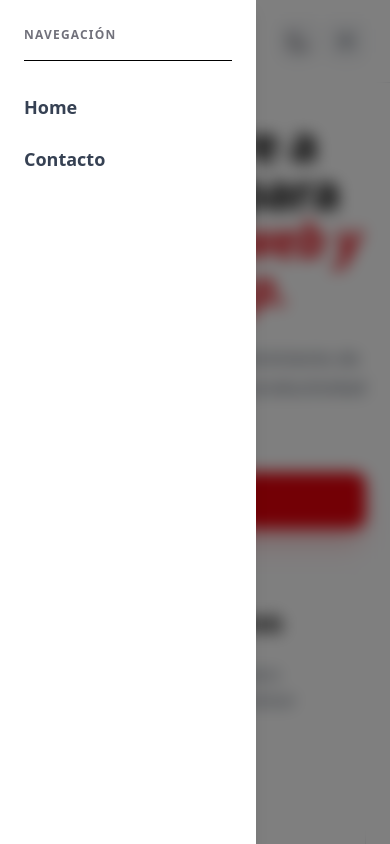
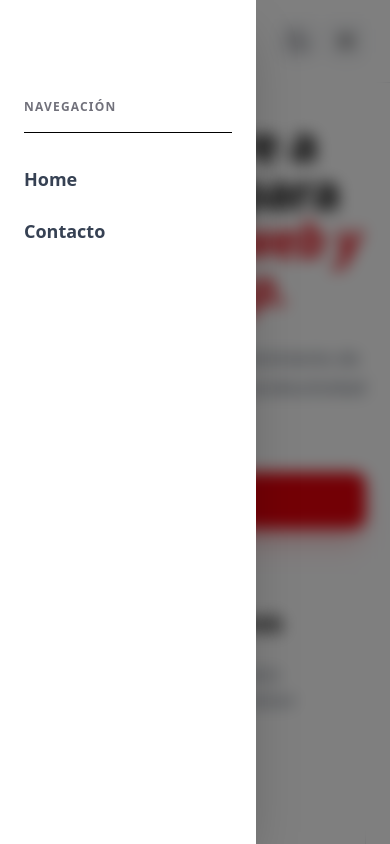
Before and after one commit to oscar-principi/rock-lab, a React (Vite) app: page / in a window 390 px wide. Both pictures are taken after a click on the button 346 px from the left and 41 px from the top of the page. Shown: the top 844 px of the page. Built offline with nearby package versions, Linux system fonts and the light colour scheme.

Commit message:
Fix navbar

```diff
--- a/src/components/Navbar.tsx
+++ b/src/components/Navbar.tsx
@@ -1,8 +1,9 @@
 import { Link } from "react-router-dom";
-import { useState, useEffect } from "react";
+import { useState, useEffect, useRef, type ReactNode } from "react";
+import { Sun, Moon, Menu, X } from "lucide-react";
 
 export default function Navbar() {
-  const [darkMode, setDarkMode] = useState(() => {
+  const [darkMode, setDarkMode] = useState<boolean>(() => {
     if (typeof window !== "undefined") {
       return (
         localStorage.getItem("theme") === "dark" ||
@@ -15,23 +16,27 @@ export default function Navbar() {
 
   const [isOpen, setIsOpen] = useState(false);
   const [scrolled, setScrolled] = useState(false);
+  const lastScrollY = useRef(0);
 
-  // Efecto para detectar el scroll y cerrar el menú
+  // Manejo de scroll para transparencia y auto-cierre
   useEffect(() => {
     const handleScroll = () => {
-      setScrolled(window.scrollY > 10);
+      const currentScrollY = window.scrollY;
+      setScrolled(currentScrollY > 10);
 
-      // NUEVO: Si el usuario scrollea y el menú está abierto, lo cerramos
-      if (window.scrollY > 10) {
-        setIsOpen(false);
+      if (isOpen) {
+        if (Math.abs(currentScrollY - lastScrollY.current) > 2) {
+          setIsOpen(false);
+        }
       }
+      lastScrollY.current = currentScrollY;
     };
 
-    window.addEventListener("scroll", handleScroll);
+    window.addEventListener("scroll", handleScroll, { passive: true });
     return () => window.removeEventListener("scroll", handleScroll);
-  }, []); // Quitamos isOpen de las dependencias para evitar loops innecesarios
+  }, [isOpen]);
 
-  // Efecto para el Dark Mode
+  // Lógica de Dark Mode
   useEffect(() => {
     const root = window.document.documentElement;
     if (darkMode) {
@@ -43,108 +48,87 @@ export default function Navbar() {
     }
   }, [darkMode]);
 
-  const ThemeToggle = () => (
-    <button
-      onClick={() => setDarkMode(!darkMode)}
-      className="relative p-2 rounded-lg bg-gray-100 dark:bg-zinc-800 hover:ring-2 ring-red-500 transition-all duration-300 overflow-hidden"
-      aria-label="Toggle Dark Mode"
-    >
-      <div className="relative w-6 h-6">
-        <svg
-          className={`absolute inset-0 transition-all duration-500 transform ${
-            darkMode ? "translate-y-0 opacity-100 rotate-0" : "translate-y-10 opacity-0 rotate-45"
-          } text-yellow-500`}
-          fill="none" viewBox="0 0 24 24" stroke="currentColor" strokeWidth={2}
-        >
-          <path strokeLinecap="round" strokeLinejoin="round" d="M12 3v1m0 16v1m9-9h-1M4 12H3m15.364-6.364l-.707.707M6.343 17.657l-.707.707m12.728 0l-.707-.707M6.343 6.343l-.707-.707" />
-          <circle cx="12" cy="12" r="4" />
-        </svg>
+  return (
+    <>
+      {/* HEADER PRINCIPAL */}
+      <header
+        className={`fixed top-0 left-0 right-0 z-50 transition-all duration-300 border-b py-4 ${
+          scrolled
+            ? "bg-white/70 dark:bg-zinc-950/70 backdrop-blur-md border-gray-200/50 dark:border-zinc-800/50 shadow-sm"
+            : "bg-white dark:bg-zinc-950 border-gray-200 dark:border-zinc-800"
+        }`}
+      >
+        <div className="max-w-6xl mx-auto flex items-center justify-between px-6">
+          <Logo />
 
-        <svg
-          className={`absolute inset-0 transition-all duration-500 transform ${
-            !darkMode ? "translate-y-0 opacity-100 rotate-0" : "-translate-y-10 opacity-0 -rotate-45"
-          } text-zinc-600`}
-          fill="none" viewBox="0 0 24 24" stroke="currentColor" strokeWidth={2}
-        >
-          <path strokeLinecap="round" strokeLinejoin="round" d="M20.354 15.354A9 9 0 018.646 3.646 9.003 9.003 0 0012 21a9.003 9.003 0 008.354-5.646z" />
-        </svg>
-      </div>
-    </button>
-  );
+          {/* Navegación Desktop */}
+          <div className="hidden md:flex items-center gap-6">
+            <nav className="flex gap-6 text-sm font-medium">
+              <NavLink to="/">Home</NavLink>
+              <NavLink to="/contacto">Contacto</NavLink>
+            </nav>
+            <ThemeToggle darkMode={darkMode} setDarkMode={setDarkMode} />
+          </div>
 
-  return (
-    <header
-      className={`fixed top-0 left-0 right-0 z-50 transition-all duration-300 border-b py-4 ${
-        scrolled
-          ? "bg-white/70 dark:bg-zinc-950/70 backdrop-blur-md border-gray-200/50 dark:border-zinc-800/50 shadow-sm"
-          : "bg-white dark:bg-zinc-950 border-gray-200 dark:border-zinc-800"
-      }`}
-    >
-      <div className="max-w-6xl mx-auto flex items-center justify-between px-6">
+          {/* Botones Mobile */}
+          <div className="flex items-center gap-2 md:hidden">
+            <ThemeToggle darkMode={darkMode} setDarkMode={setDarkMode} />
+            <button
+              onClick={() => setIsOpen(!isOpen)}
+              className="p-2 rounded-lg bg-gray-100 dark:bg-zinc-800 hover:ring-2 ring-red-500 transition-all"
+              aria-label="Abrir menú"
+            >
+              {isOpen ? <X className="w-6 h-6 dark:text-zinc-400" /> : <Menu className="w-6 h-6 dark:text-zinc-400" />}
+            </button>
+          </div>
+        </div>
+      </header>
 
-        <Link to="/" className="flex flex-col leading-none group items-center">
-          <div className="text-3xl md:text-4xl font-black tracking-tighter">
-            <span className="text-red-600">Rock</span>
-            <span className="text-black dark:text-zinc-100">Lab</span>
-          </div>
-          <span className="text-[10px] md:text-s uppercase tracking-[0.2em] font-bold text-gray-500 dark:text-zinc-500 mt-1 transition-colors group-hover:text-red-600">
-            desarrollo de Software
-          </span>
-        </Link>
-
-        <div className="flex items-center gap-2 md:hidden">
-          <ThemeToggle />
-          <button
-            onClick={() => setIsOpen(!isOpen)}
-            className="p-2 rounded-lg bg-gray-100 dark:bg-zinc-800 hover:ring-2 ring-red-500 transition-all"
-            aria-label="Toggle Menu"
-          >
-            <svg className="w-6 h-6 text-gray-700 dark:text-zinc-400" fill="none" stroke="currentColor" strokeWidth={2} viewBox="0 0 24 24">
-              {isOpen ? (
-                <path strokeLinecap="round" strokeLinejoin="round" d="M6 18L18 6M6 6l12 12" />
-              ) : (
-                <path strokeLinecap="round" strokeLinejoin="round" d="M4 6h16M4 12h16M4 18h16" />
-              )}
-            </svg>
-          </button>
-        </div>
-
-        <div className="hidden md:flex items-center gap-6">
-          <nav className="flex gap-6 text-sm font-medium">
-            <NavLink to="/">Home</NavLink>
-            <NavLink to="/contacto">Contacto</NavLink>
-          </nav>
-          <ThemeToggle />
-        </div>
-      </div>
-
-      {/* Overlay mobile */}
+      {/* OVERLAY (Fuera del header para evitar bugs de stacking context) */}
       <div
-        className={`fixed inset-0 z-40 transition-opacity duration-300 ${isOpen ? "opacity-100 visible" : "opacity-0 invisible"}`}
+        className={`fixed inset-0 z-[60] transition-opacity duration-300 md:hidden ${
+          isOpen ? "opacity-100 visible" : "opacity-0 invisible"
+        }`}
         onClick={() => setIsOpen(false)}
       >
         <div className="absolute inset-0 bg-black/50 backdrop-blur-sm"></div>
       </div>
 
-      {/* Sidebar mobile */}
+      {/* SIDEBAR MOBILE */}
       <div
-        className={`fixed top-0 left-0 h-full w-64 bg-white dark:bg-zinc-950 shadow-lg z-50 transform transition-transform duration-300 ${
+        className={`fixed top-0 left-0 h-full w-64 bg-white dark:bg-zinc-950 shadow-2xl z-[70] transform transition-transform duration-300 ease-in-out md:hidden ${
           isOpen ? "translate-x-0" : "-translate-x-full"
         }`}
       >
-        <nav className="flex flex-col gap-6 p-6 text-sm font-medium">
+        <nav className="flex flex-col gap-6 p-6 pt-24 text-sm font-medium">
           <div className="border-b dark:border-zinc-800 pb-4 mb-2">
-              <span className="text-xs uppercase text-zinc-500 tracking-widest font-bold">Navegación</span>
+            <span className="text-xs uppercase text-zinc-500 tracking-widest font-bold">Navegación</span>
           </div>
           <NavLink to="/" onClick={() => setIsOpen(false)}>Home</NavLink>
           <NavLink to="/contacto" onClick={() => setIsOpen(false)}>Contacto</NavLink>
         </nav>
       </div>
-    </header>
+    </>
   );
 }
 
-function NavLink({ children, to, onClick }: { children: React.ReactNode; to: string; onClick?: () => void }) {
+// --- SUB-COMPONENTES ---
+
+function Logo() {
+  return (
+    <Link to="/" className="flex flex-col leading-none group items-center">
+      <div className="text-3xl md:text-4xl font-black tracking-tighter">
+        <span className="text-red-600">Rock</span>
+        <span className="text-black dark:text-zinc-100">Lab</span>
+      </div>
+      <span className="text-[10px] md:text-s uppercase tracking-[0.2em] font-bold text-gray-500 dark:text-zinc-500 mt-1 transition-colors group-hover:text-red-600">
+        desarrollo de Software
+      </span>
+    </Link>
+  );
+}
+
+function NavLink({ children, to, onClick }: { children: ReactNode; to: string; onClick?: () => void }) {
   return (
     <Link
       to={to}
@@ -155,3 +139,31 @@ function NavLink({ children, to, onClick }: { children: React.ReactNode; to: str
     </Link>
   );
 }
+
+interface ThemeToggleProps {
+  darkMode: boolean;
+  setDarkMode: (value: boolean) => void;
+}
+
+function ThemeToggle({ darkMode, setDarkMode }: ThemeToggleProps) {
+  return (
+    <button
+      onClick={() => setDarkMode(!darkMode)}
+      className="relative p-2 rounded-lg bg-gray-100 dark:bg-zinc-800 hover:ring-2 ring-red-500 transition-all duration-300 overflow-hidden"
+      aria-label="Cambiar tema"
+    >
+      <div className="relative w-6 h-6">
+        <Sun
+          className={`absolute inset-0 transition-all duration-500 transform ${
+            darkMode ? "translate-y-0 opacity-100 rotate-0" : "translate-y-10 opacity-0 rotate-45"
+          } text-amber-500`}
+        />
+        <Moon
+          className={`absolute inset-0 transition-all duration-500 transform ${
+            !darkMode ? "translate-y-0 opacity-100 rotate-0" : "-translate-y-10 opacity-0 -rotate-12"
+          } text-zinc-600 dark:text-zinc-400`}
+        />
+      </div>
+    </button>
+  );
+}
--- a/src/pages/Contact.tsx
+++ b/src/pages/Contact.tsx
@@ -88,7 +88,7 @@ export default function Contact() {
     status === "idle"; // Solo es válido si no está enviando ni en espera
 
   return (
-    <section className="max-w-3xl mx-auto px-6 py-20 transition-colors duration-300">
+    <section className="max-w-3xl mx-auto px-6 py-40 transition-colors duration-300">
       <h2 className="text-4xl font-bold dark:text-zinc-100">
         Contacto Rock<span className="text-red-600">Lab</span>
       </h2>
```
